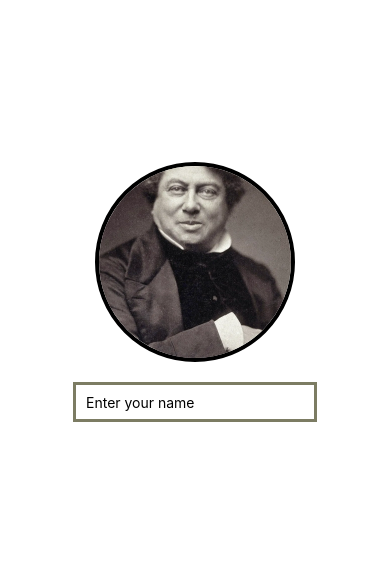
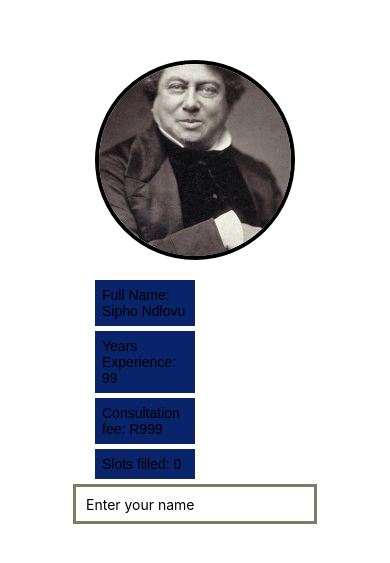
Before and after one commit to Not4PplPrsn/MyNewApp, a React Native app: screen / in a window 390 px wide. Shown: the part 125-688 px from the top of the page. Built offline with nearby package versions, Linux system fonts and the light colour scheme.

Commit message:
Added new styles and an input box

```diff
--- a/App.tsx
+++ b/App.tsx
@@ -6,8 +6,16 @@ import image from './assets/image.png';
 export default function App() {
   return (
     <View style={styles.container}>
-      <View style={styles.imageContainer}>
-        <Image source={image} style={styles.image} />
+
+      <View >
+        <View style={styles.imageContainer}>
+          <Image source={image} style={styles.image} />
+        </View>
+
+        <Text style = {styles.agentInformation}>Full Name: Sipho Ndlovu </Text>
+        <Text style = {styles.agentInformation}>Years Experience: 99</Text>
+        <Text style = {styles.agentInformation}>Consultation fee: R999</Text>
+        <Text style = {styles.agentInformation}>Slots filled: 0</Text>
       </View>
       <TextInput style={styles.texInputs} placeholder="Enter your name" />
       <StatusBar style="auto" />
@@ -21,6 +29,8 @@ const styles = StyleSheet.create({
     backgroundColor: '#fff',
     alignItems: 'center',
     justifyContent: 'center',
+    height: 'auto',
+    width: 'auto',
   },
   heading:{fontSize: 20,
     fontWeight: 'bold',
@@ -53,6 +63,18 @@ const styles = StyleSheet.create({
     marginBottom: 10,
     paddingHorizontal: 10,
 
+  },
+  agentInformation:{
+    fontSize: 14,
+    fontWeight: "100",
+    fontFamily: "Arial",
+    borderWidth:0,
+    backgroundColor: "rgb(10, 36, 107)",
+    width: '50%',
+    height: 'auto',
+    padding: 7,
+    marginBottom: 5,
+
   }
 
 });
```
